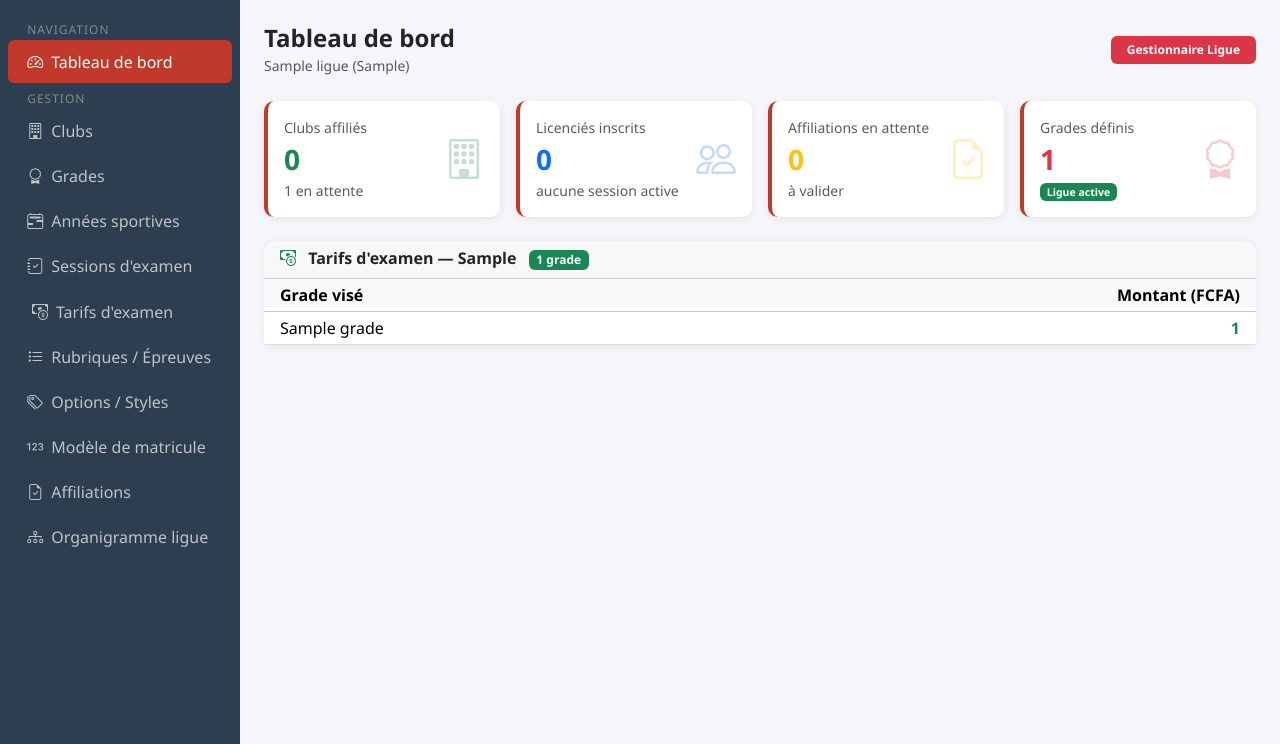
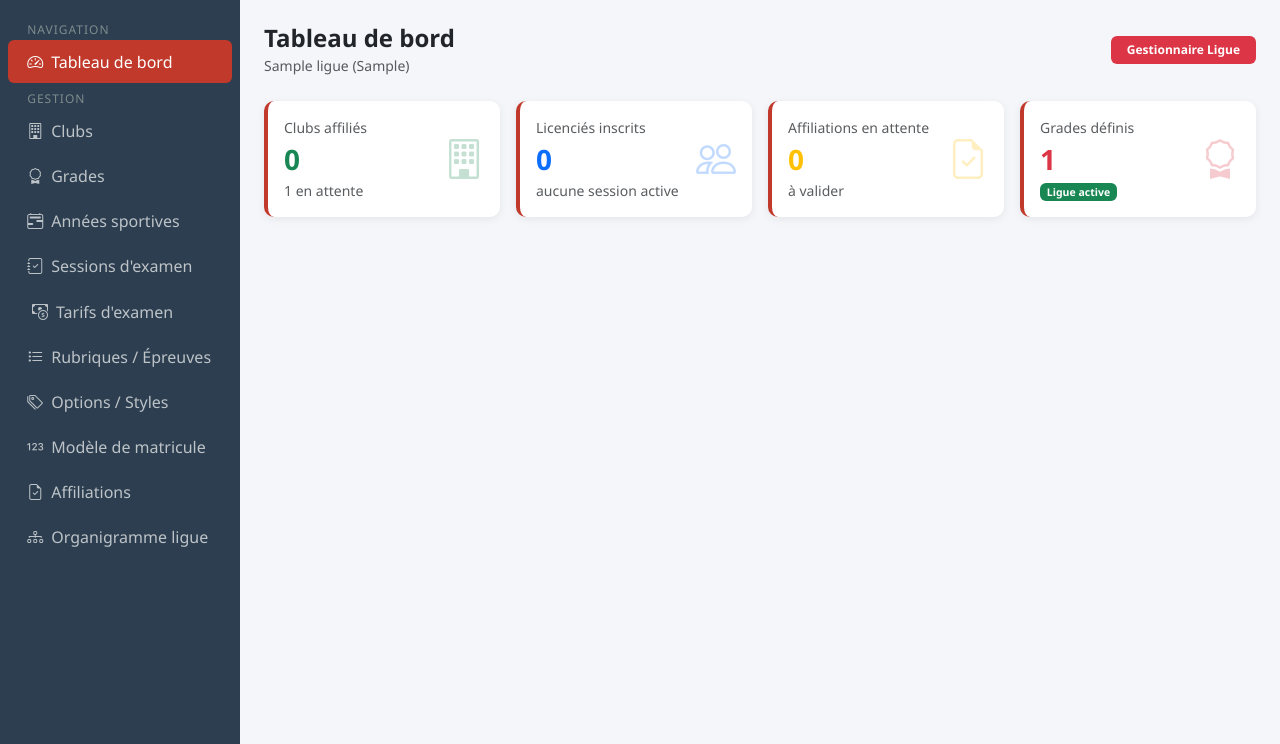
Before and after one commit to americain-black/ligue-kadiogo-kungfu-wushu, a Django app: page /ligue/ in a window 1280 px wide. Shown: the part 56-800 px from the top of the page. Run offline with Django 5.2, Linux system fonts and the light colour scheme; a user stored in the database is signed in; tables that the repository leaves empty hold one stand-in row (values such as "Sample post").

Commit message:
Correction formulaire grade et nettoyage dashboard
- GradeForm : id_grade retiré des champs du formulaire (géré exclusivement côté serveur), affiché en lecture seule dans le template — élimine les erreurs de validation liées au champ readonly
- Template grade_form : id_grade affiché comme texte statique hors du formulaire
- Dashboard ligue : suppression complète de la carte Tarifs d'examen (accessible via la navigation)

Co-Authored-By: Claude Sonnet 4.6 <noreply@anthropic.com>

```diff
--- a/templates/accounts/dashboard_ligue.html
+++ b/templates/accounts/dashboard_ligue.html
@@ -122,43 +122,6 @@
     </div>
 </div>
 
-<!-- Tarifs de l'année active -->
-{% if annee_active %}
-<div class="card mb-4">
-    <div class="card-header py-2">
-        <h6 class="fw-bold mb-0">
-            <i class="bi bi-cash-coin me-2 text-success"></i>
-            Tarifs d'examen — {{ annee_active.libelle }}
-            <span class="badge bg-success ms-2">{{ nb_tarifs }} grade{{ nb_tarifs|pluralize:"s" }}</span>
-        </h6>
-    </div>
-    {% if tarifs_actifs %}
-    <div class="card-body p-0">
-        <table class="table table-sm align-middle mb-0">
-            <thead class="table-light">
-                <tr>
-                    <th class="ps-3">Grade visé</th>
-                    <th class="text-end pe-3">Montant (FCFA)</th>
-                </tr>
-            </thead>
-            <tbody>
-            {% for t in tarifs_actifs %}
-            <tr>
-                <td class="ps-3">{{ t.grade.nom }}</td>
-                <td class="text-end pe-3 fw-semibold text-success">{{ t.montant|floatformat:"0" }}</td>
-            </tr>
-            {% endfor %}
-            </tbody>
-        </table>
-    </div>
-    {% else %}
-    <div class="card-body text-muted small">
-        <i class="bi bi-exclamation-circle me-1 text-warning"></i>
-        Aucun tarif défini pour <strong>{{ annee_active.libelle }}</strong>.
-    </div>
-    {% endif %}
-</div>
-{% endif %}
 
 <!-- Alerte demandes en attente -->
 {% if nb_demandes_attente > 0 %}
```
Also changed, not shown: apps/practitioners/views.py (+5 -8 lines), templates/practitioners/grade_form.html (+9 -0 lines).
